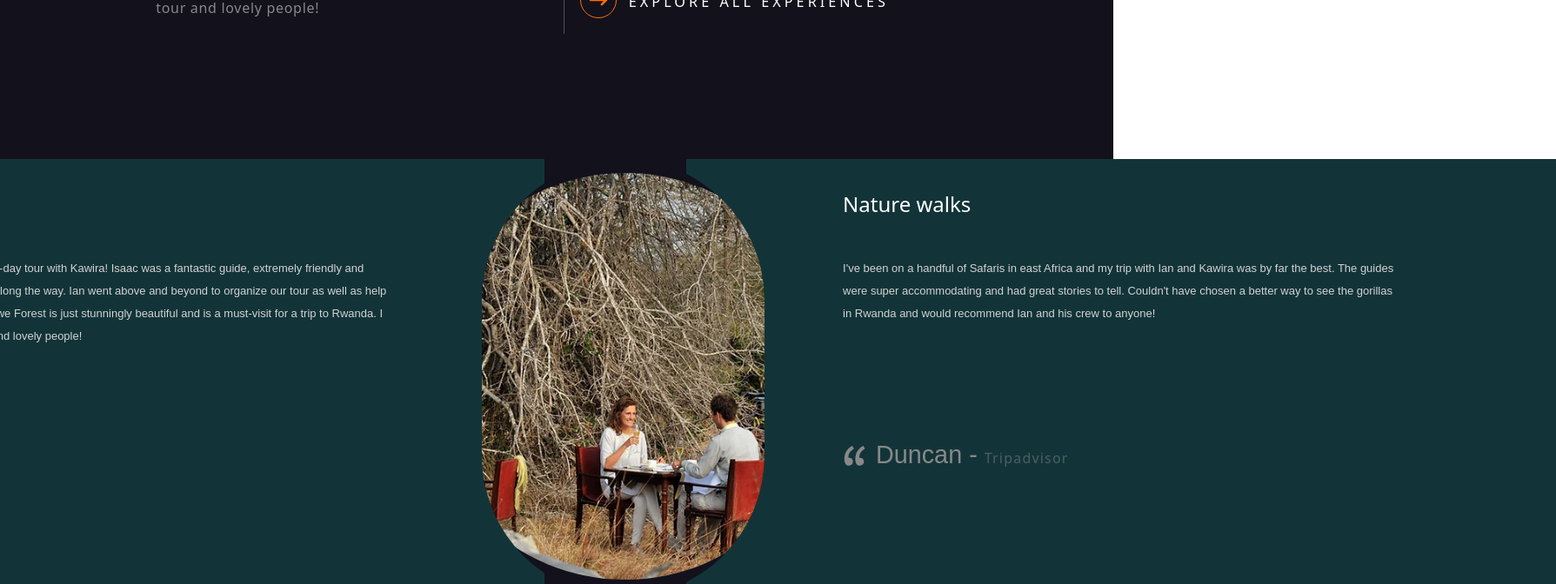
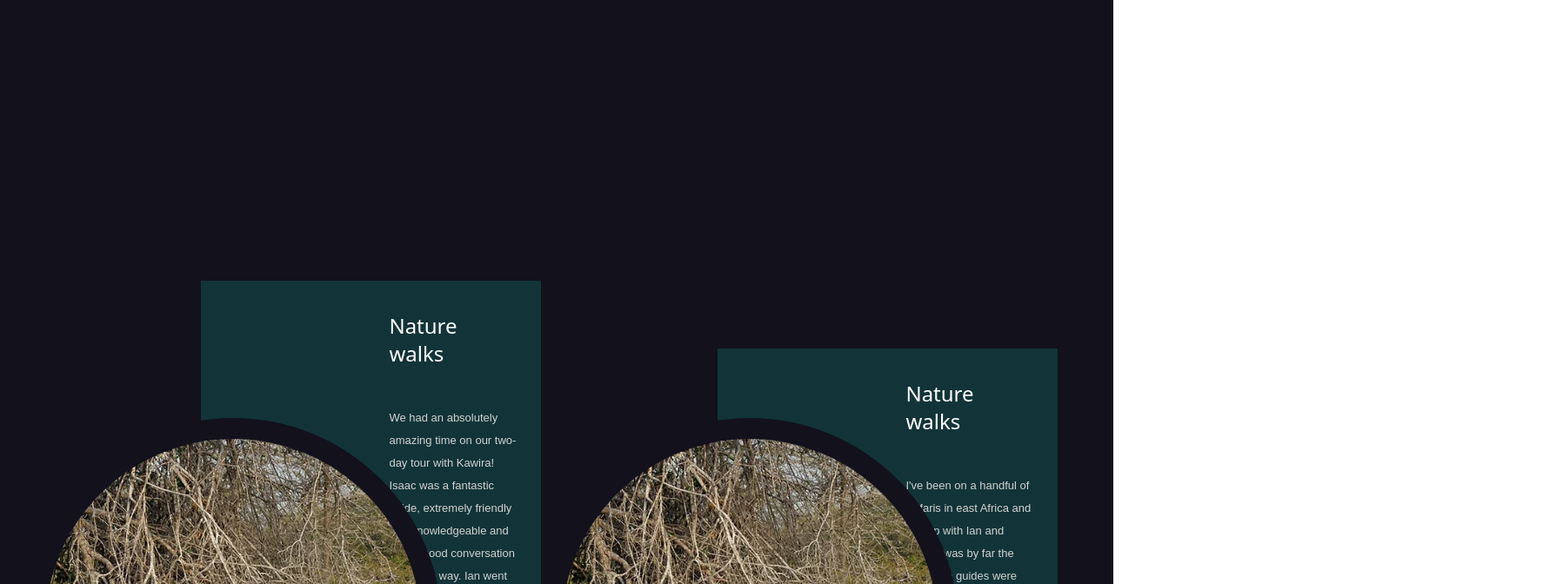
Before and after one commit to BenMukebo/landing-page, a React (Create React App) app: page / in a window 1280 px wide. Shown: the part 2980-3652 px from the top of the page at 87% size, 1789 px wide, since content can reach past the window. Built offline with nearby package versions, Linux system fonts and the light colour scheme.

Commit message:
Update style experience compoenent

```diff
--- a/src/components/experience/experience.scss
+++ b/src/components/experience/experience.scss
@@ -6,10 +6,11 @@
 .experience_section {
 	width: 100%;
   padding: 1rem;
-  display: flex;
-  justify-content: center;
+  margin: 2rem 0;
+  // display: flex;
+  // justify-content: center;
+  // align-items: center;
   flex-wrap: wrap;
-  align-items: center;
   background-color: $black-backg;
 }
 
@@ -19,36 +20,33 @@
 // }
 
 .heading-details{
-	margin: 2rem 10%;
-  padding: 3rem 0rem;
 	width: 100%;
+  max-width: calc(1400px);
+
+	// margin: 2rem 0;
+  padding: 5rem 1rem;
   display: grid;
   grid-template-columns: 100%;
 
 	.experience_sub_title {
 		@extend %sub-title ;
 		// margin: 2rem 0;
-		/* line-height: 2rem; */
 	}
 
   .experience_title {
     color: $header-color;
     padding-bottom: 1rem;
-		// margin: 2rem;
-		// ine-height: 3rem;
   }
 
 	.experience_text {
 		@extend %normal-text;
 		margin: 1rem 0;
 		letter-spacing: 0.7px;
-
 	}
 
   .holzpntal{
     border-right: .5px solid rgba(147, 147, 147, 0.492);
     padding: 0;
-
     height: 50%;
   }
 
@@ -86,75 +84,73 @@
 
 
 .card-body {
-    margin: 0;
-    padding: 3rem 0;
-    display: flex;
-    align-items: center;
-    justify-content: center;
-    gap: 1rem;
   width: 100%;
+  max-width: calc(1400px);
+  margin: 15rem auto 0;
+  // padding: 3rem 0;
+  @include d-flex(center, center);
+  flex-direction: column;
+  row-gap: 18rem;
+  column-gap: 2rem;
+  // max-height: 80vh;
 }
 
 
 
 .card-holder{
-  display: flex;
-  justify-content: center;
-  align-items: center;
+
+  width: 100%;
+  @include d-flex(center, center);
   // width: 38rem;
+  // height: 60rem;
 }
 
 .card-content{
-    display: flex;
-    flex-wrap: wrap;
-    justify-content: center;
-
+  width: 100%;
+  height: 100%;
+  @include d-flex(center, normal);
+  position: relative;
 }
 
-.car-image-holder{
+.car-image-holder {
   z-index: 1;
+  position: absolute;
+  width: 80vw;
+  height: 80vw;
+  max-width: 35rem;
+  max-height: 35rem;
+  border-radius: 50%;
+  @include d-flex(center, center);
 
-    position: relative;
-    width: 15rem;
-    height: 15rem;
+  text-align: center;
   overflow: hidden;
-    display: flex;
-    justify-content: center;
-    margin-bottom: -7rem;
-    margin-left: -5rem;
-    border-radius: 20rem;
   background-color: rgb(18, 17, 28);
+  transform: translateY(-50%);
 
 	img {
-		margin-top: .9rem;
-		margin-left: .3rem;
 	  object-fit: cover;
-		border-radius: 40rem;
-
-    width: 12rem;
-    height: 12rem;
+	  border-radius: 50%;
+    width: 90%;
+    height: 90%;
+    margin: 0 auto;
 	}
 }
 
-.card-details-holder{
+.card-details-holder {
+  width: 100%;
   // position: relative;
   /* z-index: -2; */
   background-color: rgb(18, 52, 56);
+
 	@include d-flex(flex-start, normal);
 	flex-direction: column;
 	gap: 1rem;
-
-    min-height: 35rem;
-    padding: 0 1.5rem 2rem;
-
-		// & > * {
-		// 	background-color: rgb(97, 73, 73);
-		// }
+  // min-height: 30rem;
+  padding: 17rem 1.5rem 2rem;
 }
 
 .card-header {
 		color: $header-color;
-    margin-top: 10rem;
 		// font-size: 1.7rem;
 		// font-weight: 400;
 }
@@ -167,66 +163,32 @@
 	color: rgb(210, 210, 210);
 }
 
-.card-link-button{
-	@include d-flex(normal, center);
-    gap: 0.5rem;
-    // padding-top: 2rem;
-
-	svg {
-		@extend %svg-btn;
-	}
-
-	span {
-		color: $header-color;
-		font-size: .9rem;
-		line-height: 1.25rem;
-		text-transform: uppercase;
-		letter-spacing: .3em;
-		font-family: Atyp Display Medium,ui-sans-serif,system-ui,-apple-system;
-	}
-}
-
 .card_location {
 	width: 100%;
-	margin-top: 5rem;
 	// padding-top: 5rem;
 	@include d-flex(normal, center);
   padding: 1.5rem 0;
 	gap: 0.5rem;
 
-	span {
-		color:  $text-color;
+  svg {
+    transform: translateY(-10px);
+  }
+
+	p {
+		// color: $text-color;
+    color: $header-color;
 		font-size: 16px;
 		line-height: 24px;
 		letter-spacing: .1em;
 		letter-spacing: 1.2px;
 		opacity: 0.5;
 		font-family: Atyp Display Light,ui-sans-serif,system-ui,-apple-system;
+
+    span {
+      text-decoration: underline;
     }
 	}
-
-// .card-bottom{
-//     position: absolute;
-//     bottom: 3px;
-//     display: flex;
-//     align-items: center;
-//     padding: 1.5rem 0;
-//     background-color: rgb(18, 52, 56);
-
-// 		.icon{
-// 			width: 2rem;
-// 			height: 2rem;
-// 			border-radius: 50px;
-// 			border: 1px solid rgb(231, 115, 26);
-// 		}
-
-// 		span{
-// 			font-size: 16px;
-// 			color:rgb(210, 210, 210);
-// 			letter-spacing: 1px;
-// 			font-family: 'Trebuchet MS', 'Lucida Sans Unicode', 'Lucida Grande', 'Lucida Sans', Arial, sans-serif;
-// 	}
-// }
+}
 
 
 @include media(480px) {
@@ -251,44 +213,66 @@
 	}
 }
 
-@media screen and (min-width: 1000px){
+@include media(768px) {
+  .card-body {
+    flex-direction: row;
+  }
+
+  .car-image-holder {
+    width: 35vw;
+    height: 35vw;
+  }
+}
+
+
+@include media(992px) {
       .heading-details{
         display: grid;
         align-items: flex-end;
         grid-template-columns: 49% 2% 49%;
     }
-    // .card-holder{
-    //     width: 28rem;
-    // }
-    .card-content{
-        background-color: transparent;
-        flex-wrap: nowrap;
+
+  .card-content {
+    @include d-flex(flex-end, center);
+    flex-direction: row;
+    max-width: 960px;
   }
-    .car-image-holder{
-      position: relative;
-      width: 46rem;
-      height: 28rem;
-      margin-right: -5rem;
-      border-radius: 20rem;
-      background-color: rgb(18, 17, 28);
+
+  .car-image-holder {
+    white-space: nowrap;
+    z-index: 1;
+    // position: relative;
+    width: 480px;
+    height: 480px;
+    transform: translate(0%, 0%);
+    left: -2rem;
   }
-    .car-image-holder img{
-      width: 26rem;
-      height: 26rem;
+
+  .card-details-holder {
+    max-width: 700px;
+    width: 70%;
+    min-height: 34rem;
+
+    @include d-flex(flex-start, normal);
+    // padding: 4rem 1.5rem 2rem;
+    padding: 2rem 5% 2rem 12rem;
+
   }
-    .card-header{
-        margin-top: 0rem;
+
+  .card-paragraph {
+    max-width: 450px;
   }
+}
+
+
+@include media(1200px) {
+	.experience_section {
+    // padding: 1rem 5%;
+    // max-width: calc(1400px);
+  }
+
+
   .card-details-holder {
-      padding: 2rem 10rem;
-      min-height: 28rem;
+    min-height: 30rem;
   }
-    // .card-bottom{
-    //     position: absolute;
-    //     bottom: 0rem;
-    //     display: flex;
-    //     align-items: center;
-    //     padding: 1.5rem 0;
-    //     background-color: rgb(18, 52, 56);
-    // }
 }
```
Lines whose indentation alone changed are shown as unchanged.
